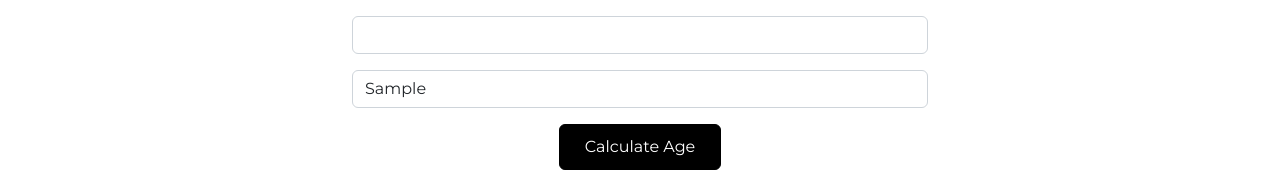
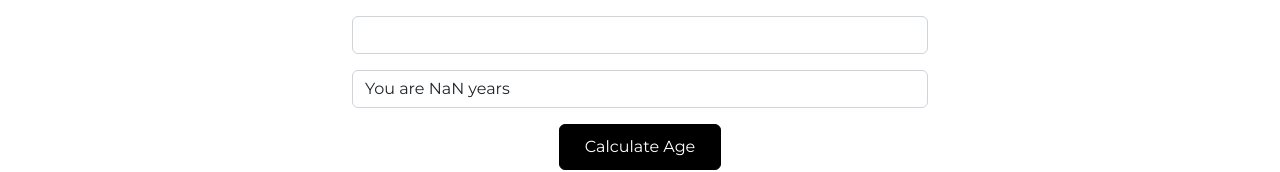
Before and after one commit to brafii/age-calculator, a plain HTML site: page index.html in a window 1280 px wide. Both pictures are taken after typing "Sample", "Sample" into the empty fields and a click on the button "Calculate Age". Shown: the part 174-346 px from the top of the page. Drawn offline with nearby package versions, Linux system fonts and the light colour scheme.

Commit message:
calculating age using year is working

```diff
--- a/js/main.js
+++ b/js/main.js
@@ -11,6 +11,8 @@ calulateAge.addEventListener("click", function(){
 
     let answer = year - getInput;
 
+    showResult.value = "You are " + answer + " years";
+
     console.log(answer);
 
 });
```
Also changed, not shown: index.html (+0 -1 lines).
